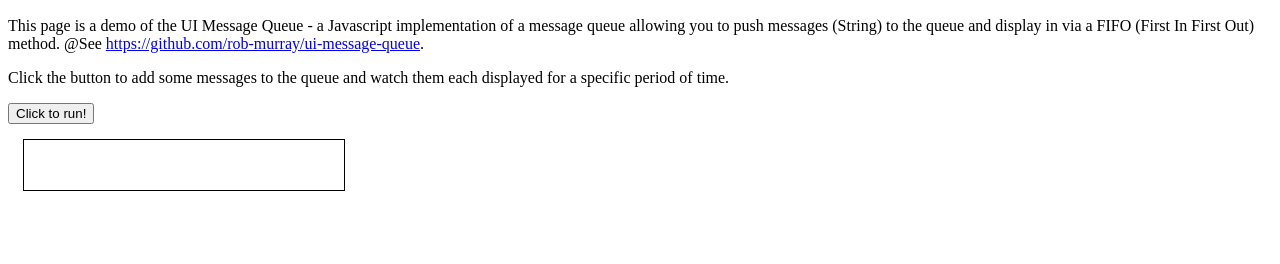
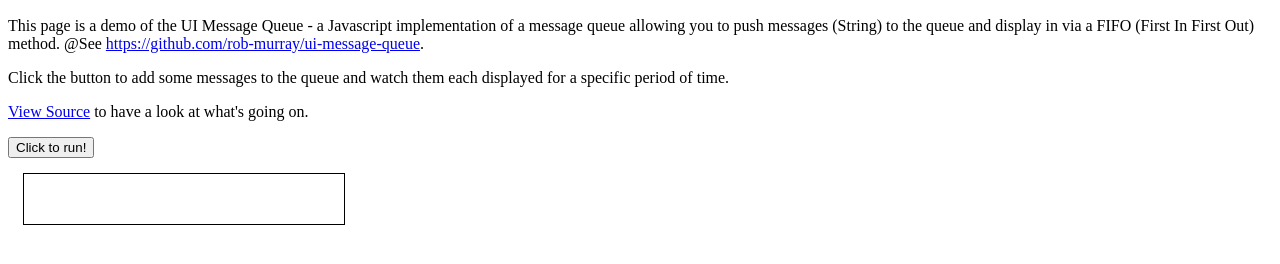
Before and after one commit to rob-murray/ui-message-queue, a plain HTML site: page index.html in a window 1280 px wide. Shown: the part 50-314 px from the top of the page. Drawn offline with Linux system fonts and the light colour scheme; a script that the page names is missing.

Commit message:
Add 'View-source' link

```diff
--- a/index.html
+++ b/index.html
@@ -29,6 +29,8 @@
                 @See <a href="https://github.com/rob-murray/ui-message-queue">https://github.com/rob-murray/ui-message-queue</a>.</p>
 
             <p>Click the button to add some messages to the queue and watch them each displayed for a specific period of time.</p>
+
+            <p><a class="button" href="#" onClick="window.location='view-source:' + window.location.href">View Source</a> to have a look at what's going on.</p>
         </header>
 
 
```
